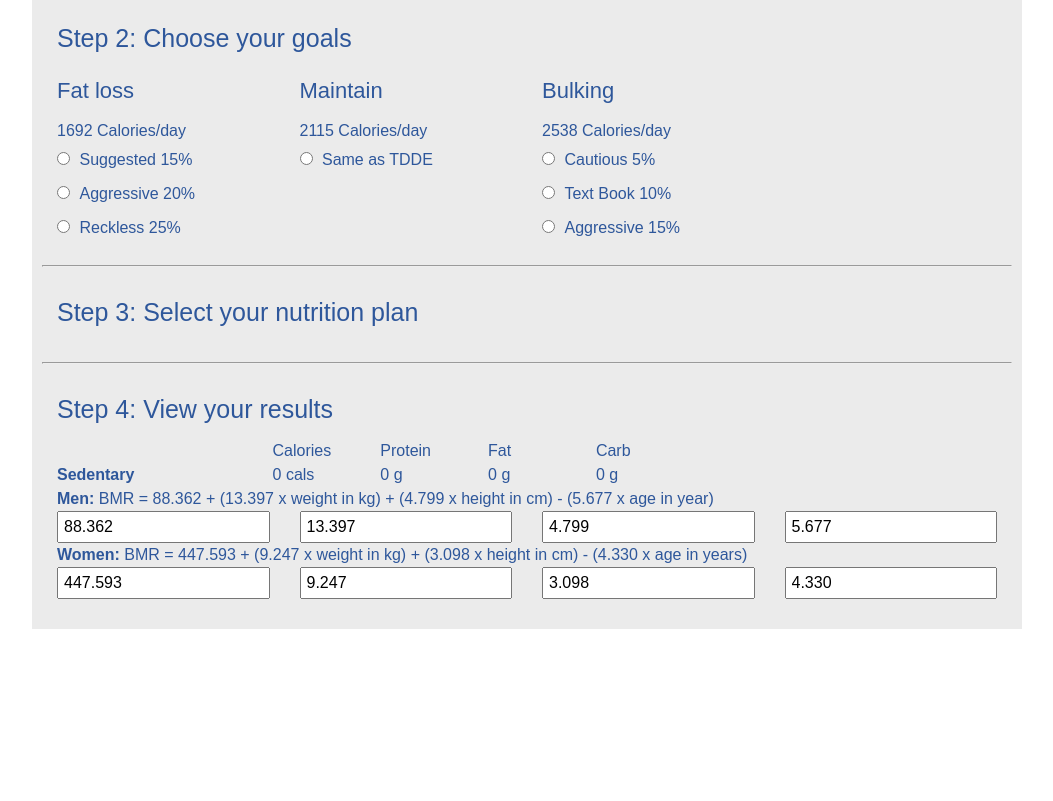
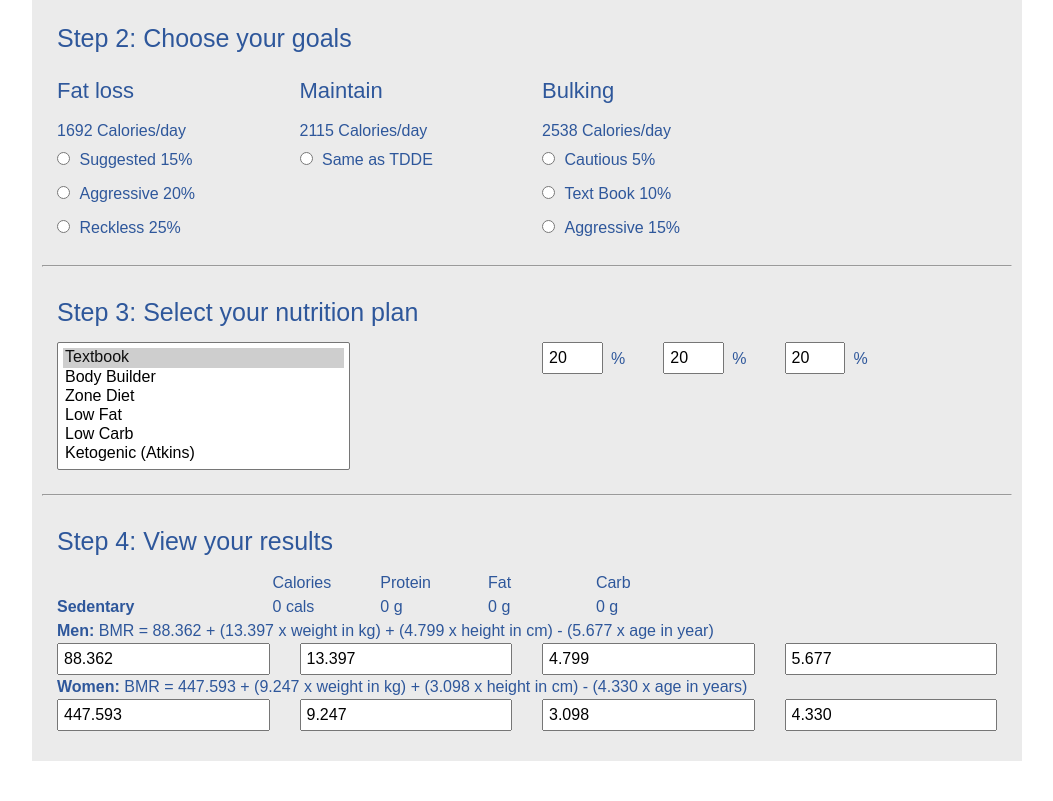
Before and after one commit to dwilliampeters/GSN-Meal-Planner, a website: page app/index.html in a window 1280 px wide. Shown: the part 669-1470 px from the top of the page, without its empty margins (113-1166 px from the left). Before the commit the page ends 1355 px from the top, so only its background shows below. Drawn offline with nearby package versions, Linux system fonts and the light colour scheme.

Commit message:
step 3 html

```diff
--- a/app/index.html
+++ b/app/index.html
@@ -504,6 +504,55 @@
                       </div>
                     </div>
 
+                    <div class="row">
+                      <div class="medium-5 large-4 columns">
+                        <select multiple data-calc="ratios" size="6">
+                          <option data-name="moderate" data-carbs="50" data-protein="25" data-fat="25" selected>Textbook</option>
+                          <option data-name="moderate-ii" data-carbs="40" data-protein="40" data-fat="20">Body Builder</option>
+                          <option data-name="zone-diet" data-carbs="40" data-protein="30" data-fat="30">Zone Diet</option>
+                          <option data-name="low-fat" data-carbs="60" data-protein="25" data-fat="15">Low Fat</option>
+                          <option data-name="low-carb" data-carbs="25" data-protein="40" data-fat="35">Low Carb</option>
+                          <option data-name="very-low-carb" data-carbs="5" data-protein="30" data-fat="65">Ketogenic (Atkins)</option>
+                        </select>
+                      </div>
+                      <div class="medium-6 columns">
+                        <div class="row">
+                          <div class="small-4 medium-4 large-3 columns">
+                            <div class="row collapse">
+                              <div class="small-8 columns">
+                                <input type="text" value="20" data-calc>
+                              </div>
+                              <div class="small-4 columns">
+                                <span class="postfix">%</span>
+                              </div>
+                            </div>
+                          </div>
+
+                          <div class="small-4 medium-4 large-3 columns">
+                            <div class="row collapse">
+                              <div class="small-8 columns">
+                                <input type="text" value="20" data-calc>
+                              </div>
+                              <div class="small-4 columns">
+                                <span class="postfix">%</span>
+                              </div>
+                            </div>
+                          </div>
+
+                          <div class="small-4 medium-4 large-3 columns end">
+                            <div class="row collapse">
+                              <div class="small-8 columns">
+                                <input type="text" value="20" data-calc>
+                              </div>
+                              <div class="small-4 columns">
+                                <span class="postfix">%</span>
+                              </div>
+                            </div>
+                          </div>
+                        </div>
+                      </div>
+                    </div>
+
                     <hr>
 
                     <div class="row">
```
Also changed, not shown: app/js/app.js (+4 -8 lines), src/html/views/index.html (+49 -0 lines), src/js/components/calc.js (+4 -8 lines).
